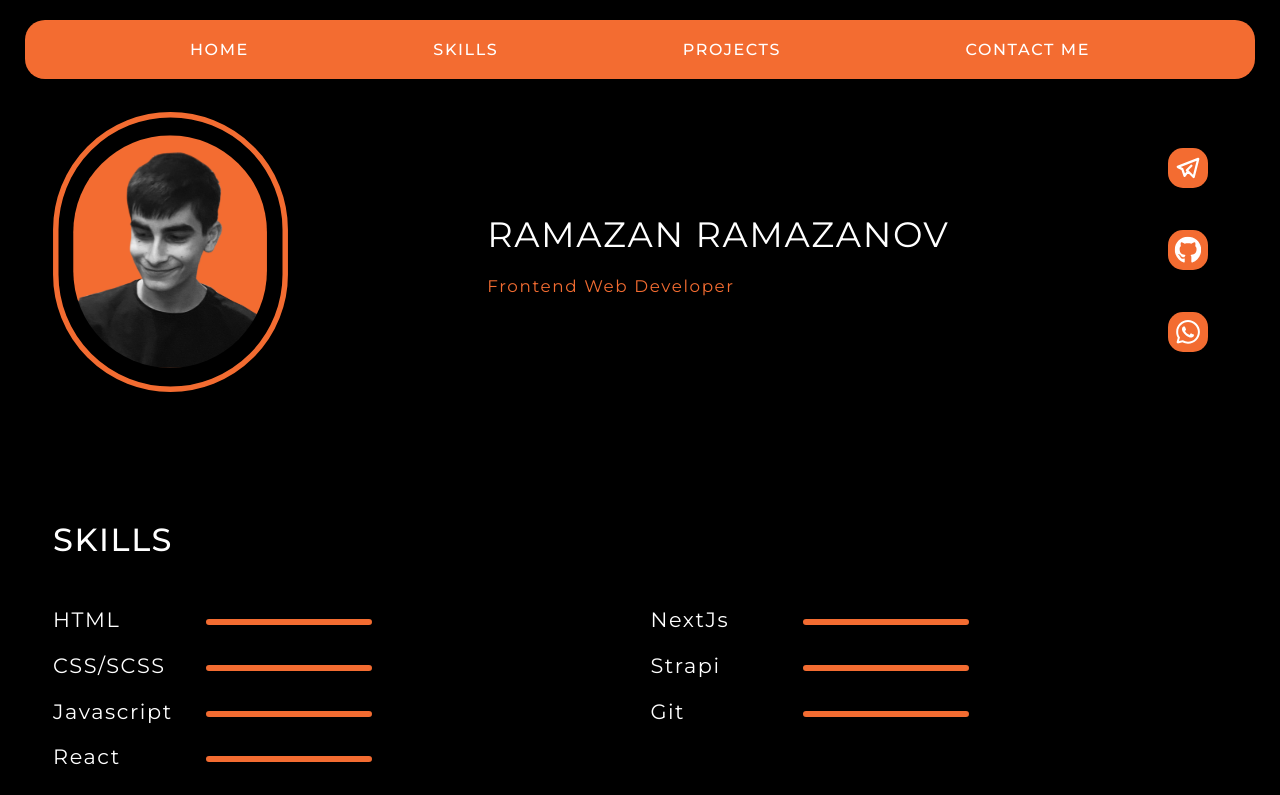
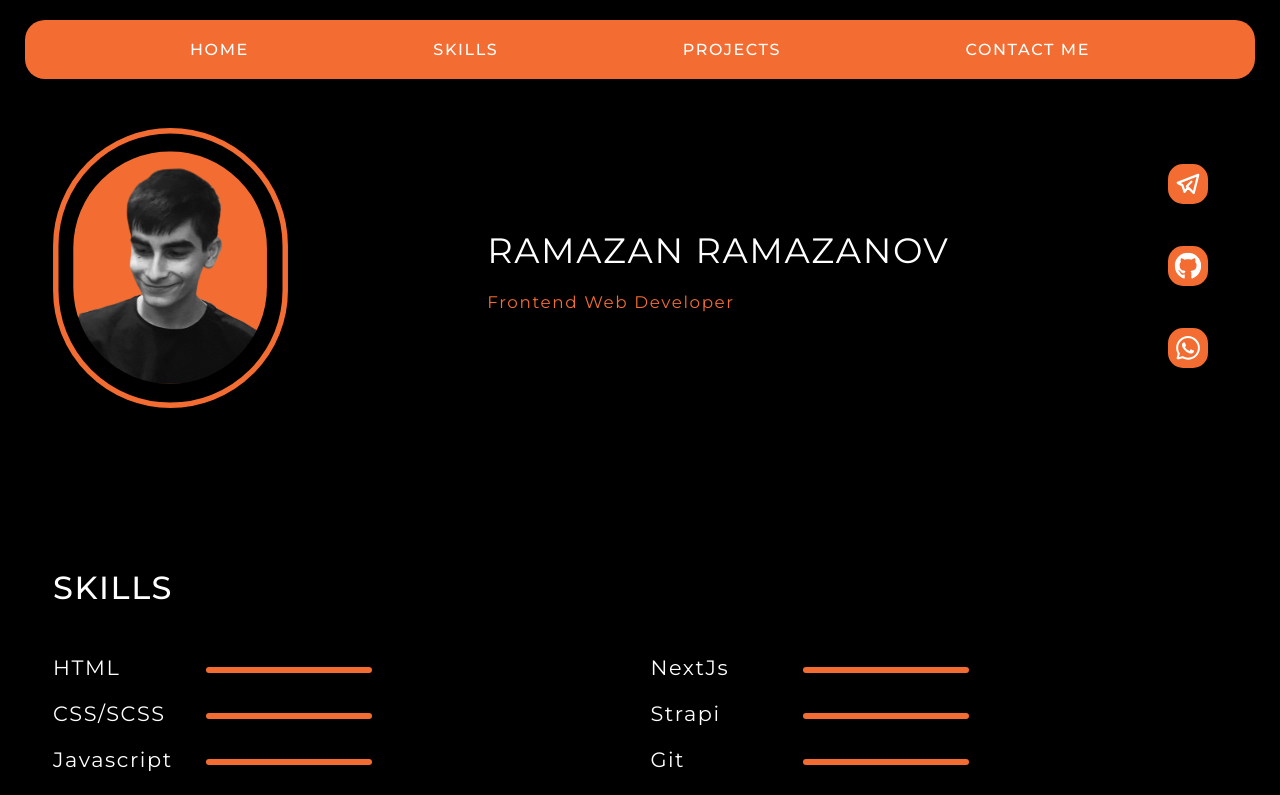
Before and after one commit to ramazanov-rv/my-portfolio, a Next.js app: page / in a window 1280 px wide. Shown: the top 795 px of the page. Built offline with nearby package versions, Linux system fonts and the light colour scheme.

Commit message:
Uninstalled react-scroll

```diff
--- a/package.json
+++ b/package.json
@@ -13,8 +13,7 @@
     "next": "13.0.0",
     "react": "18.2.0",
     "react-dom": "18.2.0",
-    "react-icons": "^4.6.0",
-    "react-scroll": "^1.8.8"
+    "react-icons": "^4.6.0"
   },
   "devDependencies": {
     "eslint": "8.26.0",
--- a/styles/globals.css
+++ b/styles/globals.css
@@ -132,7 +132,7 @@ h6 {
 
 /* Info */
 section {
-  padding: 4em 0;
+  padding: 5em 0;
   margin: 0 1rem;
 }
 
```
Also changed, not shown: 1 other file (tests, documents, lock files or other folders).
